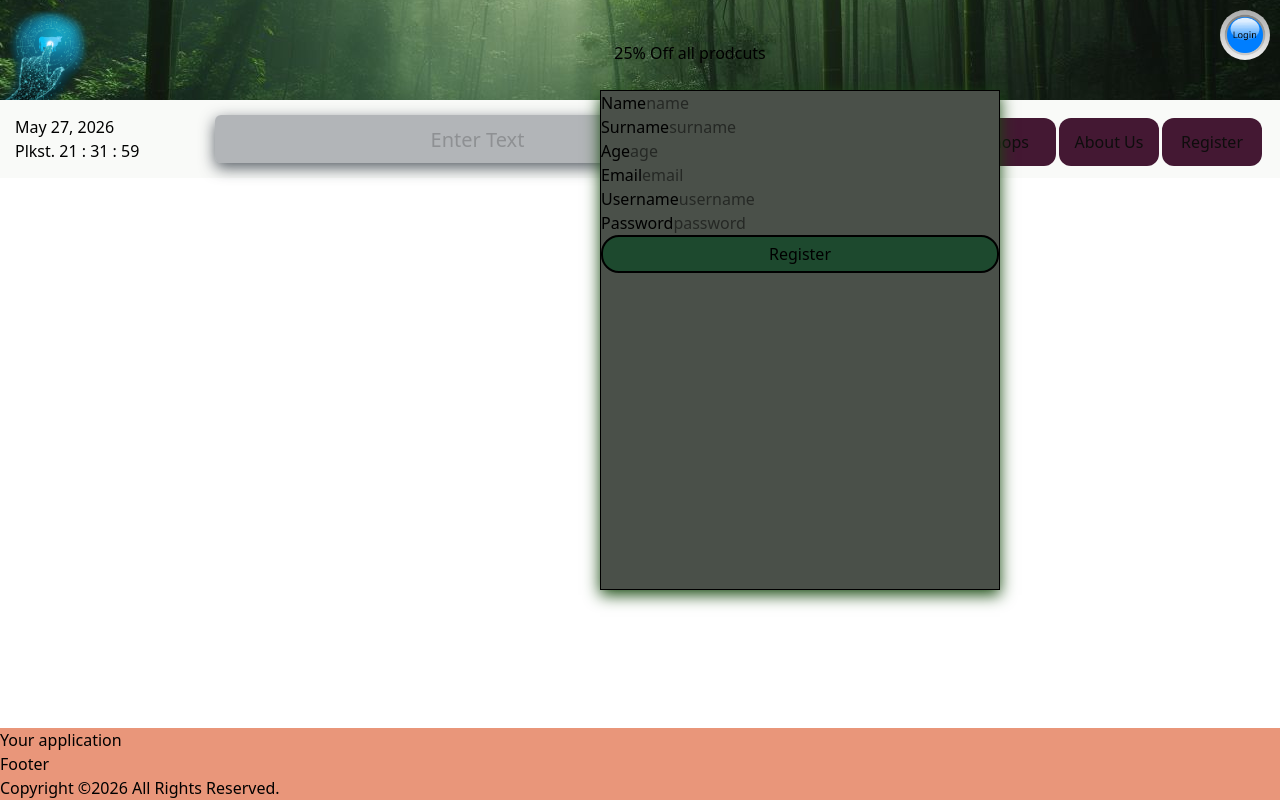
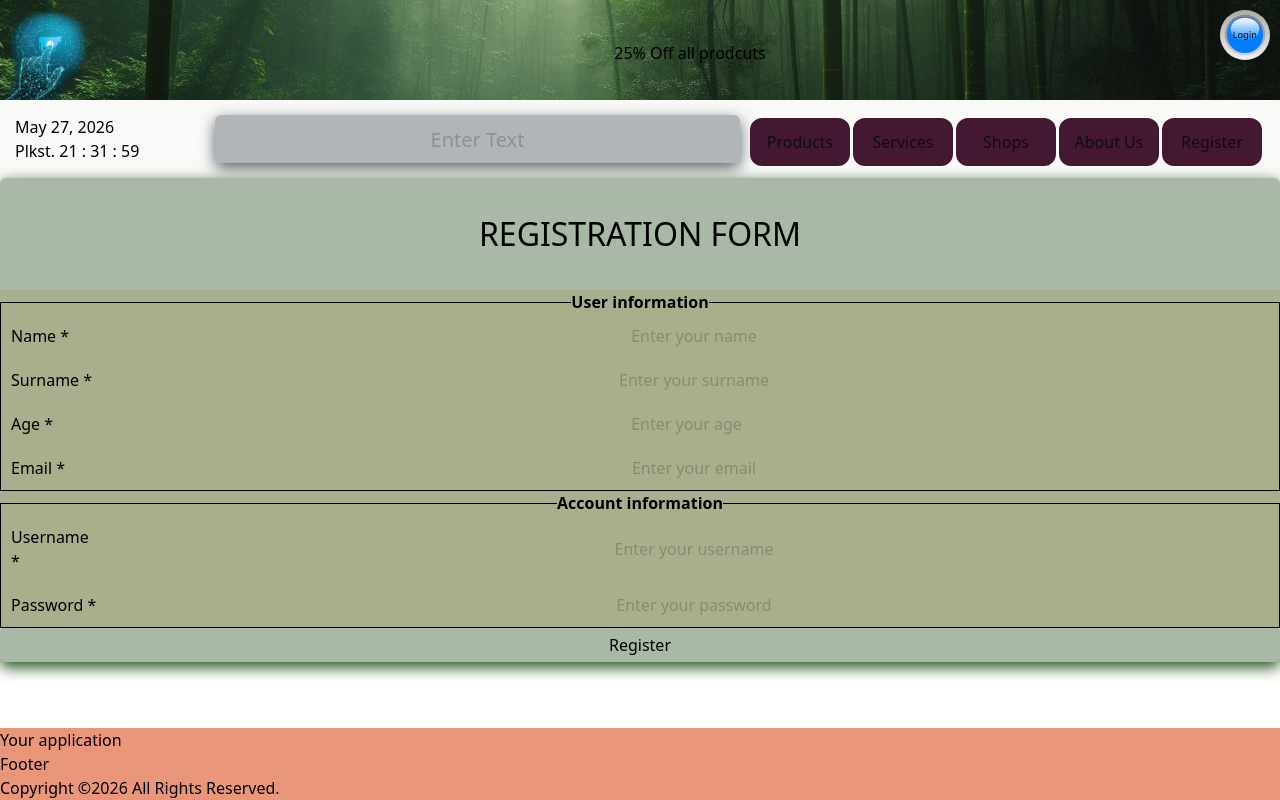
Before and after one commit to ArtursLiepa/eshop, an Angular app: page /register in a window 1280 px wide. Built offline with nearby package versions, Linux system fonts and the light colour scheme.

Commit message:
Update registration form styling

```diff
--- a/src/app/modules/register/register/register.component.css
+++ b/src/app/modules/register/register/register.component.css
@@ -1,16 +1,52 @@
-.registerForm {
-    position: absolute;
-    top: 90px;
-    left: 600px;
-    height: 500px;
-    width: 400px;
-    background-color: rgb(74, 80, 73);
+.registerSection {
+    position: relative;
+    z-index: 999;
+    background-color: rgb(169, 184, 167);
     box-shadow: 0px 5px 15px rgba(25, 75, 17, 1);
+    display: grid;
+    grid-template-columns: 100%;
+    grid-template-rows: auto 1fr;
+    grid-template-areas: "registrationArticle" "registrationForm";
+    border-radius: 6px;
+}
+
+.registrationArticle {
+    grid-area: registrationArticle;
+    text-transform: uppercase;
+    text-align: center;
+    font-size: 2rem;
+    margin: 2rem;
+}
+
+.registrationForm {
+    grid-area: registrationForm;
+    display: flex;
+    flex-direction: column;
+    background-color: rgb(168, 175, 140);
+}
+
+.registrationForm fieldset {
     border: 1px black solid;
-    display: block;
+
 
 }
 
+.registrationForm legend {
+    text-align: center;
+    font-size: 1rem;
+    font-weight: 700;
+
+}
+
+.formField {
+    display: flex;
+
+}
+
+.formField:focus-within {
+    box-shadow: 0px 5px 15px rgba(25, 75, 17, 1);
+    margin-bottom: 10px;
+}
 
 
 .buttonsBlock {
@@ -27,8 +63,22 @@
     justify-content: center;
     align-items: center;
     padding: 5px;
-    border: 2px black solid;
-    background-color: rgb(29, 73, 46);
-    border-radius: 18px;
+    /* border: 2px black solid; */
+    background-color: rgb(169, 184, 167);
+    border-radius: 0px 0px 6px 6px;
+    cursor: pointer;
+}
 
+.textInput {
+    font-weight: 500;
+    opacity: 0.4;
+    flex: 1;
+    padding: 5px;
+    text-align: center;
+    outline: 0px;
 }
+
+.textLabel {
+    width: 5.5rem;
+    margin: 10px;
+}
--- a/src/app/modules/register/register/register.component.html
+++ b/src/app/modules/register/register/register.component.html
@@ -1,65 +1,79 @@
-<div class="registerForm">
-  <form [formGroup]="registerForm" (ngSubmit)="userRegister()">
+<div class="registerSection">
+  <article class="registrationArticle">Registration form</article>
+  <form
+    class="registrationForm"
+    [formGroup]="registerForm"
+    (ngSubmit)="userRegister()"
+  >
+    <fieldset>
+      <legend>User information</legend>
       <div class="formField">
-      <label for="name">Name</label>
+        <label class="textLabel" for="name">Name *</label>
         <input
           class="textInput"
           id="name"
           type="text"
-        placeholder="name"
+          placeholder="Enter your name"
           formControlName="name"
         />
       </div>
       <div class="formField">
-      <label for="surname">Surname</label>
+        <label class="textLabel" for="surname">Surname *</label>
         <input
           class="textInput"
           id="surname"
           type="text"
-        placeholder="surname"
+          placeholder="Enter your surname"
           formControlName="surname"
         />
       </div>
       <div class="formField">
-      <label for="age">Age</label>
+        <label class="textLabel" for="age">Age *</label>
         <input
           class="textInput"
           id="age"
           type="number"
-        placeholder="age"
+          min="18"
+          max="80"
+          placeholder="Enter your age"
           formControlName="age"
         />
       </div>
       <div class="formField">
-      <label for="email">Email</label>
+        <label class="textLabel" for="email">Email *</label>
         <input
           class="textInput"
           id="email"
           type="email"
-        placeholder="email"
+          placeholder="Enter your email"
           formControlName="email"
         />
       </div>
+    </fieldset>
+    <fieldset>
+      <legend>Account information</legend>
       <div class="formField">
-      <label for="username">Username</label>
+        <label class="textLabel" for="username">Username *</label>
         <input
           class="textInput"
           id="username"
           type="text"
-        placeholder="username"
+          placeholder="Enter your username"
           formControlName="username"
         />
       </div>
       <div class="formField">
-      <label for="password">Password</label>
+        <label class="textLabel" for="password">Password *</label>
         <input
           class="textInput"
           id="password"
           type="password"
-        placeholder="password"
+          placeholder="Enter your password"
           formControlName="password"
         />
       </div>
+    </fieldset>
+
     <div class="buttonsBlock">
       <button type="submit">Register</button>
     </div>
```
Lines whose indentation alone changed are shown as unchanged.
